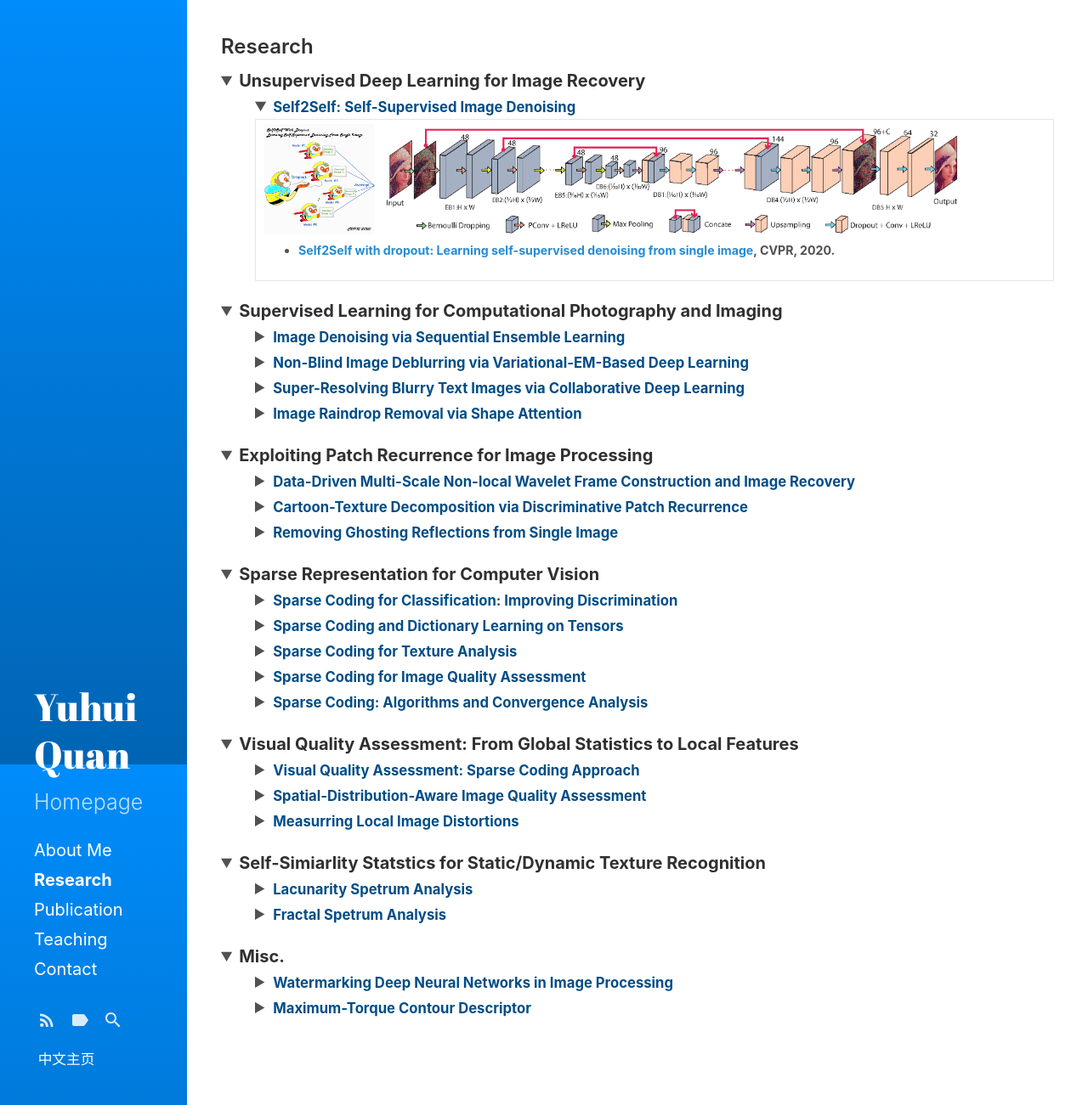
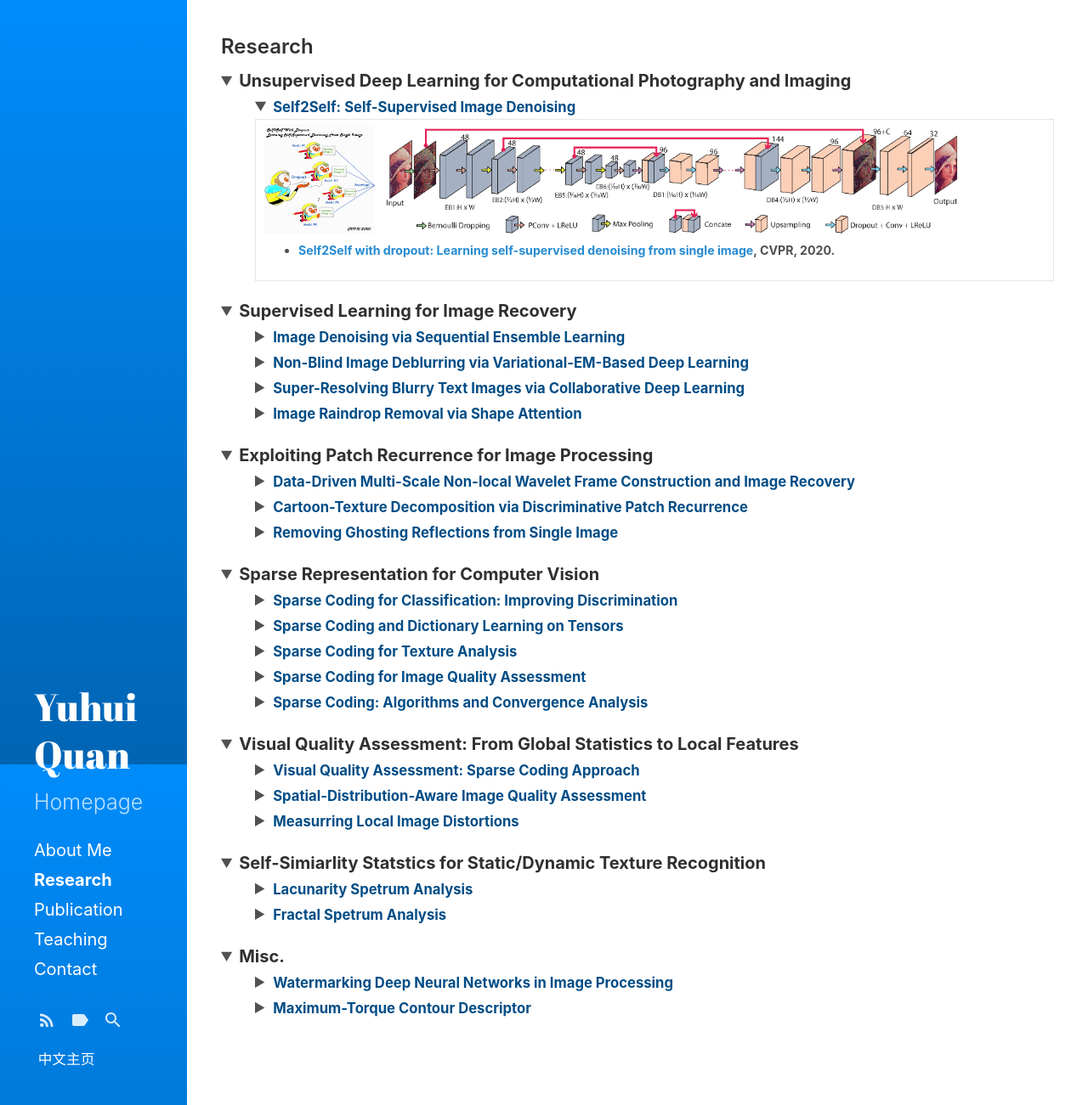
Before and after one commit to csyhquan/csyhquan.github.io, a Jekyll site: the page built from research.md, in a window 1280 px wide and 1301 px high. Shown: the whole window at 85% size. Built offline with Jekyll 4.4.1, drawn with Linux system fonts in a browser that asks for light colours; part of the change alters nothing that is shown.

```diff
--- a/research.md
+++ b/research.md
@@ -9,7 +9,7 @@ sidebar_link: true
 </p>
 -->
 <details open="">
-<summary><strong>Unsupervised Deep Learning for Image Recovery</strong></summary>
+<summary><strong>Unsupervised Deep Learning for Computational Photography and Imaging</strong></summary>
 <ul>
 <!--1-1-->
 <details open="">
@@ -38,7 +38,7 @@ sidebar_link: true
 
 <!--2-->
 <details open="">
-<summary><strong>Supervised Learning for Computational Photography and Imaging</strong></summary>
+<summary><strong>Supervised Learning for Image Recovery</strong></summary>
 <ul>
 <!--2-1-->
 <details>
```
